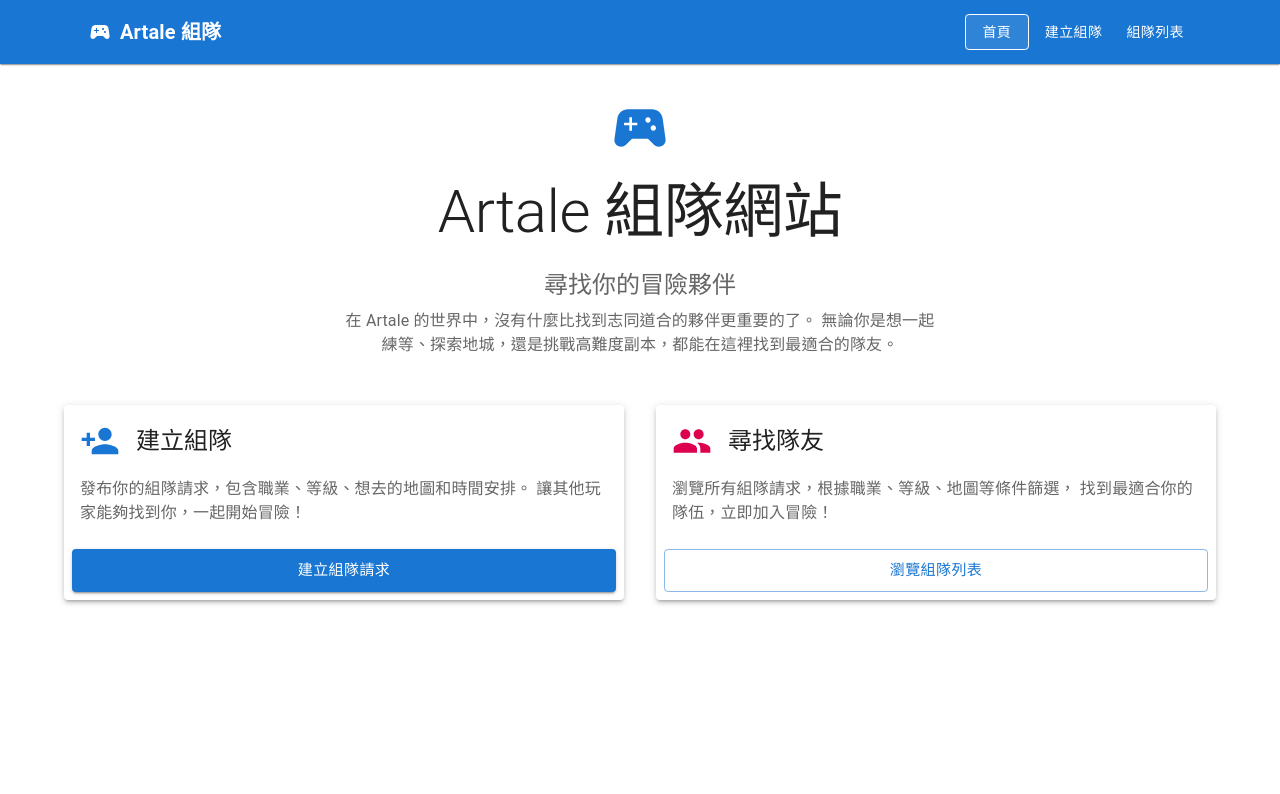
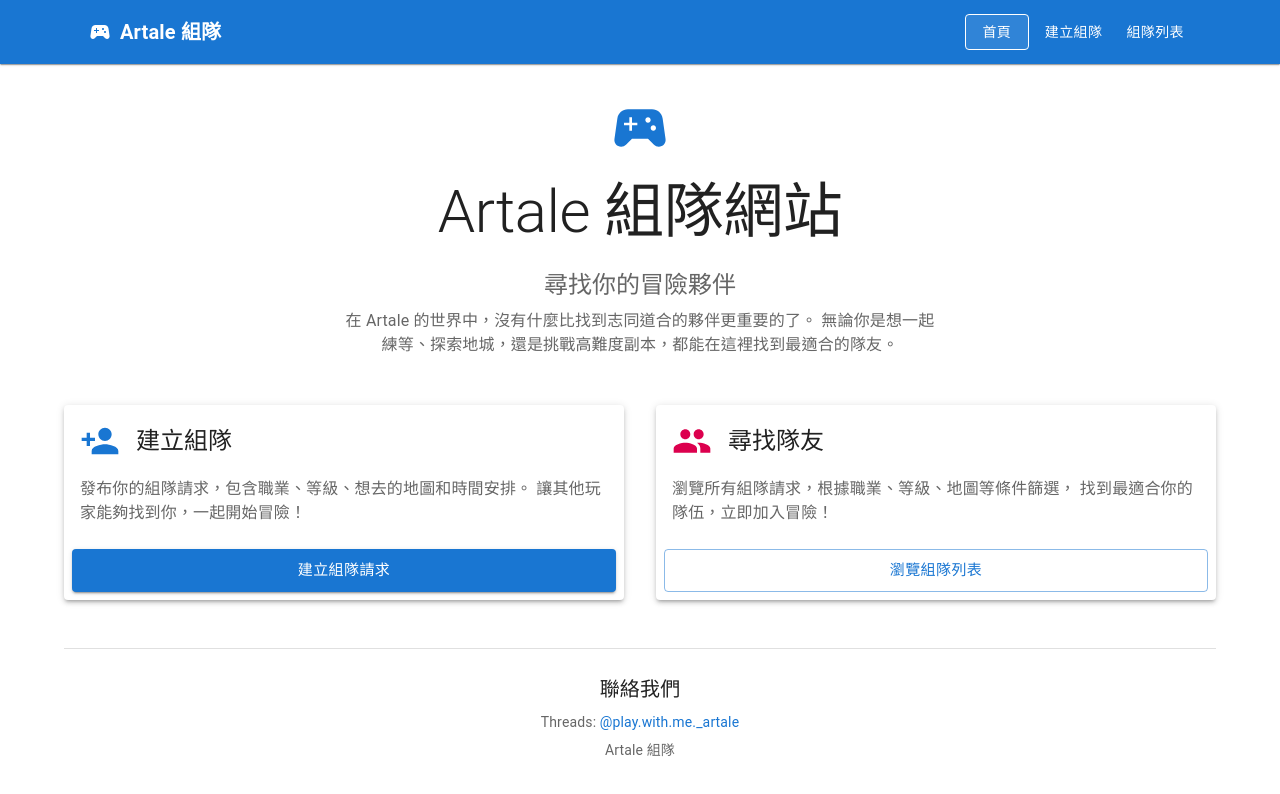
Before and after one commit to anthea-wu/play-with-me-in-artale, a Next.js app: page / in a window 1280 px wide. Shown: the top 794 px of the page. Built offline with nearby package versions, Linux system fonts and the light colour scheme; what @mui/material-nextjs would draw is missing.

Commit message:
feat: add footer component with contact information

```diff
--- a/src/app/create/page.tsx
+++ b/src/app/create/page.tsx
@@ -1,6 +1,7 @@
 import { Metadata } from 'next';
 import { Container, Typography, Box, Paper } from '@mui/material';
 import GroupForm from '@/components/GroupForm';
+import Footer from '@/components/Layout/Footer';
 
 export const metadata: Metadata = {
   title: '建立組隊 - Artale 組隊網站',
@@ -22,6 +23,8 @@
   <Paper elevation={2} sx={{ p: 4, maxWidth: '600px', mx: 'auto' }}>
         <GroupForm />
       </Paper>
+
+      <Footer />
     </Container>
   );
 }
--- a/src/app/groups/page.tsx
+++ b/src/app/groups/page.tsx
@@ -1,6 +1,7 @@
 import { Metadata } from 'next';
 import { Container, Typography, Box } from '@mui/material';
 import { GroupsList } from '@/components/Groups';
+import Footer from '@/components/Layout/Footer';
 
 export const metadata: Metadata = {
   title: '組隊列表 - Artale 組隊網站',
@@ -20,6 +21,8 @@
       </Box>
 
       <GroupsList />
+
+      <Footer />
     </Container>
   );
 }
--- a/src/app/page.tsx
+++ b/src/app/page.tsx
@@ -14,6 +14,7 @@
   Group as GroupIcon,
   SportsEsports as GamingIcon
 } from '@mui/icons-material';
+import Footer from '@/components/Layout/Footer';
 
 export default function Home() {
   return (
@@ -92,6 +93,8 @@
           </Card>
         </Stack>
       </Box>
+
+      <Footer />
     </Container>
   );
 }
--- /dev/null
+++ b/src/components/Layout/Footer.tsx
@@ -0,0 +1,36 @@
+import { Box, Typography, Link } from "@mui/material";
+
+export default function Footer() {
+  return (
+    <Box
+      component="footer"
+      sx={{
+        mt: "auto",
+        py: 3,
+        px: 2,
+        borderTop: 1,
+        borderColor: "divider",
+        backgroundColor: "background.paper",
+        textAlign: "center"
+      }}
+    >
+      <Typography variant="h6" gutterBottom>
+        聯絡我們
+      </Typography>
+      <Typography variant="body2" color="text.secondary">
+        Threads:{" "}
+        <Link
+          href="https://www.threads.net/@play.with.me._artale"
+          target="_blank"
+          rel="noopener noreferrer"
+          sx={{ textDecoration: "none" }}
+        >
+          @play.with.me._artale
+        </Link>
+      </Typography>
+      <Typography variant="body2" color="text.secondary" sx={{ mt: 1 }}>
+        Artale 組隊
+      </Typography>
+    </Box>
+  );
+}
```
